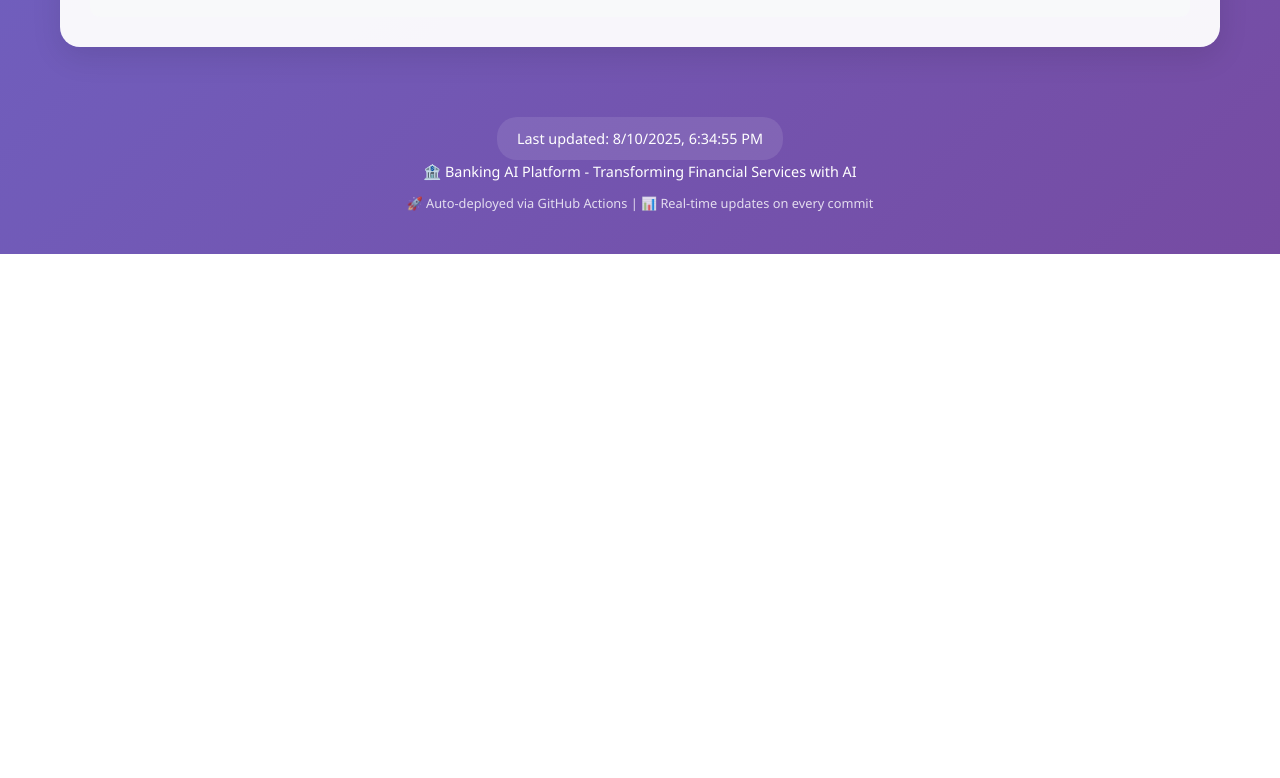
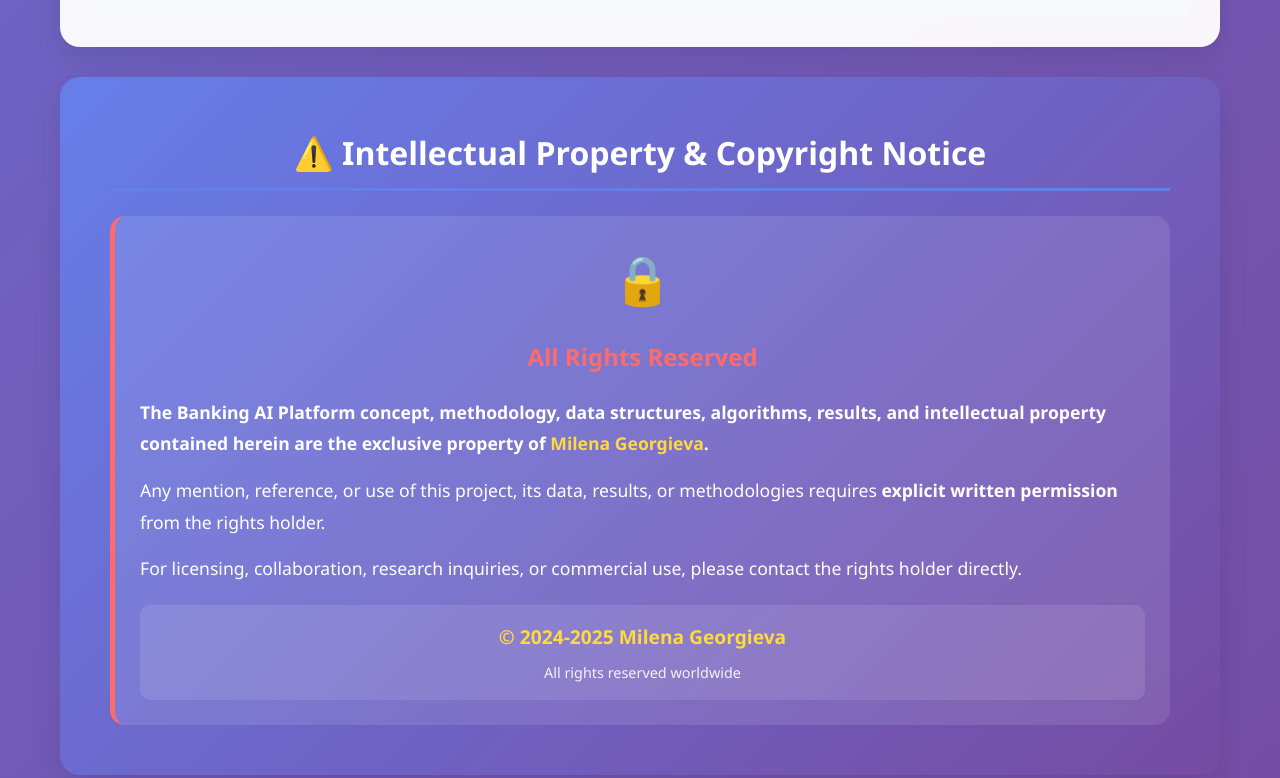
Before and after one commit to mimitheone/ml-llm-portfolio, a plain HTML site: page docs/index.html in a window 1280 px wide. Shown: the part 2633-3411 px from the top of the page. Before the commit the page ends 2887 px from the top, so only its background shows below. Drawn offline with Linux system fonts and the light colour scheme.

Commit message:
🔒 Add comprehensive copyright and intellectual property protection notices

```diff
--- a/docs/index.html
+++ b/docs/index.html
@@ -421,6 +421,44 @@ print(analysis[:600])</pre>
             </div>
         </div>
 
+        <!-- Copyright and Intellectual Property Notice -->
+        <div class="section" style="background: linear-gradient(135deg, #667eea 0%, #764ba2 100%); color: white; margin: 30px 0;">
+            <div class="container">
+                <h2 style="color: white; text-align: center; margin-bottom: 25px;">⚠️ Intellectual Property & Copyright Notice</h2>
+                <div style="background: rgba(255, 255, 255, 0.1); padding: 25px; border-radius: 15px; border-left: 5px solid #ff6b6b;">
+                    <div style="text-align: center; margin-bottom: 20px;">
+                        <span style="font-size: 3rem;">🔒</span>
+                    </div>
+                    <h3 style="color: #ff6b6b; text-align: center; margin-bottom: 20px; font-size: 1.5rem;">
+                        All Rights Reserved
+                    </h3>
+                    <div style="line-height: 1.8; font-size: 1.1rem;">
+                        <p style="margin-bottom: 15px;">
+                            <strong>The Banking AI Platform concept, methodology, data structures, algorithms, results,
+                            and intellectual property contained herein are the exclusive property of
+                            <span style="color: #ffd93d;">Milena Georgieva</span>.</strong>
+                        </p>
+                        <p style="margin-bottom: 15px;">
+                            Any mention, reference, or use of this project, its data, results, or methodologies
+                            requires <strong>explicit written permission</strong> from the rights holder.
+                        </p>
+                        <p style="margin-bottom: 20px;">
+                            For licensing, collaboration, research inquiries, or commercial use,
+                            please contact the rights holder directly.
+                        </p>
+                        <div style="text-align: center; padding: 15px; background: rgba(255, 255, 255, 0.1); border-radius: 10px;">
+                            <p style="margin: 0; font-size: 1.2rem; font-weight: bold; color: #ffd93d;">
+                                © 2024-2025 Milena Georgieva
+                            </p>
+                            <p style="margin: 5px 0 0 0; font-size: 0.9rem; opacity: 0.9;">
+                                All rights reserved worldwide
+                            </p>
+                        </div>
+                    </div>
+                </div>
+            </div>
+        </div>
+
         <div class="footer">
             <div class="last-updated">
                 Last updated: <span id="last-updated"></span>
```
Also changed, not shown: 3 other files.
